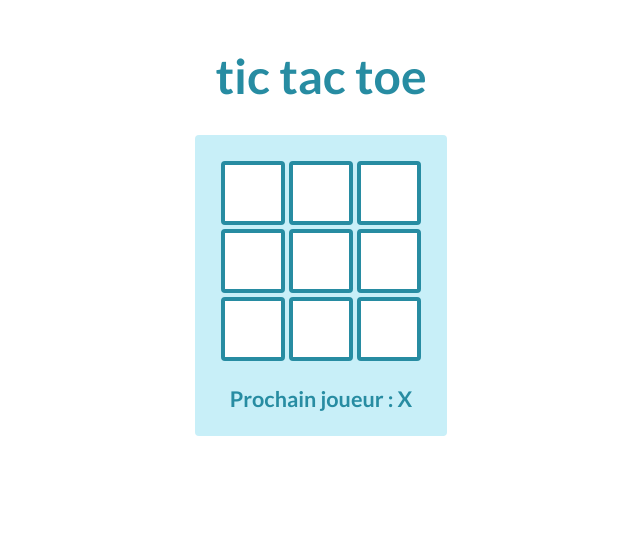
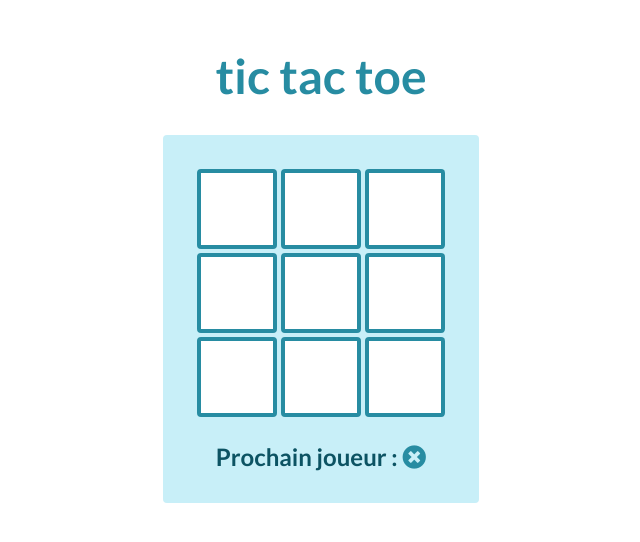
Before and after one commit to logic-fabric/react-tutorial, a React (Create React App) app: page / in a window 1280 px wide. Shown: the top 542 px of the page, without its empty margins (319-959 px from the left). Built offline with nearby package versions, Linux system fonts and the light colour scheme.

Commit message:
style: replace X and O by Font Awesome colored icons

```diff
--- a/src/components/Board/Board.css
+++ b/src/components/Board/Board.css
@@ -1,18 +1,10 @@
 .board {
   width: fit-content;
   margin: auto;
-  padding: 1.5rem;
+  padding: 2rem;
   border-radius: 0.25rem;
 
   background: var(--primary-100);
-}
-
-.board__next-player {
-  margin: 1.5rem 0 0 0;
-
-  font-size: var(--h4-size);
-  font-weight: 700;
-  text-align: center;
 }
 
 .board__row {
@@ -20,8 +12,8 @@
 }
 
 .board-square {
-  width: 4rem;
-  height: 4rem;
+  width: 5rem;
+  height: 5rem;
   margin: 0.125rem;
   border: 0.25rem solid var(--primary-500);
   border-radius: 0.25rem;
@@ -32,7 +24,23 @@
 }
 
 .board-square__content {
-  color: var(--primary-500);
   font-size: var(--h1-size);
   font-weight: 700;
 }
+
+.fa-times-circle {
+  color: var(--primary-500);
+}
+
+.fa-dot-circle {
+  color: var(--tonic-300);
+}
+
+.board__next-player {
+  margin: 1.5rem 0 0 0;
+
+  color: var(--primary-700);
+  font-size: var(--h3-size);
+  font-weight: 700;
+  text-align: center;
+}
--- a/src/components/Board/Board.jsx
+++ b/src/components/Board/Board.jsx
@@ -2,10 +2,19 @@ import React from "react";
 
 import "./Board.css";
 
+const X_ICON = "fas fa-times-circle";
+const O_ICON = "fas fa-dot-circle";
+
 function BoardSquare(props) {
   return (
     <button className="board-square" onClick={props.onClick}>
-      <div className="board-square__content">{props.value}</div>
+      <div className="board-square__content">
+        <span
+          className={`${
+            props.value ? (props.value === "X" ? X_ICON : O_ICON) : ""
+          }`}
+        ></span>
+      </div>
     </button>
   );
 }
@@ -62,7 +71,10 @@ export class Board extends React.Component {
           {this.renderSquare(8)}
         </div>
 
-        <p className="board__next-player">Prochain joueur : {nextPlayer}</p>
+        <p className="board__next-player">
+          <span>Prochain joueur : </span>
+          <span className={`${nextPlayer === "X" ? X_ICON : O_ICON}`}></span>
+        </p>
       </div>
     );
   }
```
